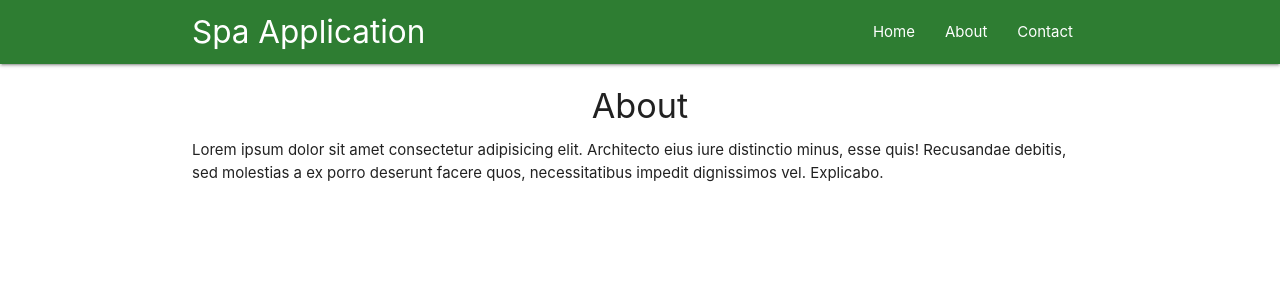
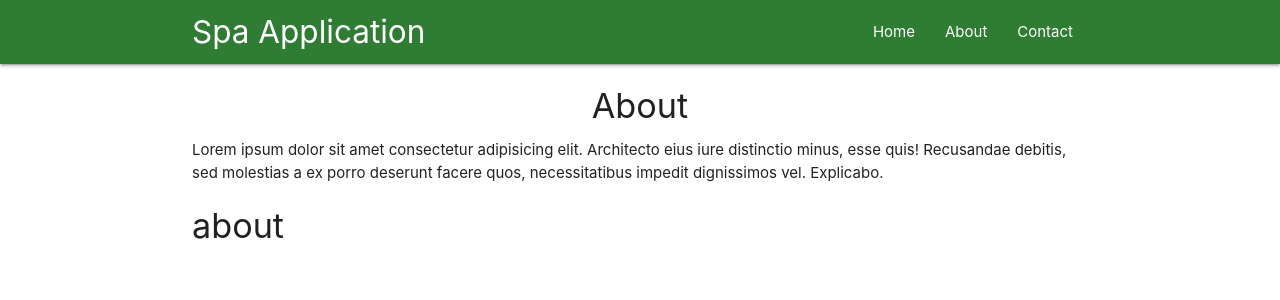
Before and after one commit to Firefly4266/jp-react, a React (Create React App) app in the folder spa-app/: page /about in a window 1280 px wide. Shown: the top 300 px of the page. Built offline with nearby package versions, Linux system fonts and the light colour scheme.

Commit message:
capturing route params

```diff
--- a/spa-app/src/App.js
+++ b/spa-app/src/App.js
@@ -1,9 +1,12 @@
 import React, { Component } from 'react';
-import Navbar from './components/Navbar';
+
 import { BrowserRouter, Route } from 'react-router-dom';
-import Home from './components/Home';
+
 import About from './components/About';
 import Contact from './components/Contact';
+import Home from './components/Home';
+import Navbar from './components/Navbar';
+import Post from './components/Post';
 
 class App extends Component {
   render() {
@@ -14,6 +17,7 @@
           <Route exact path='/' component= {Home} />
           <Route path='/about' component= {About} />
           <Route path='/contact' component= {Contact} />
+          <Route path="/:post_id" component= {Post} />
         </div>
       </BrowserRouter>
     );
--- /dev/null
+++ b/spa-app/src/components/Post.js
@@ -0,0 +1,23 @@
+import React, {Component} from 'react';
+
+class Post extends Component{
+
+    state = {
+        id: null
+    }
+    componentDidMount(){
+        let id = this.props.match.params.post_id;
+        this.setState({
+            id: id
+        })
+    }
+    render(){
+        return(
+        <div className="container">
+            <h4>{this.state.id}</h4>
+        </div>
+        )
+    }
+}
+
+export default Post;
```
